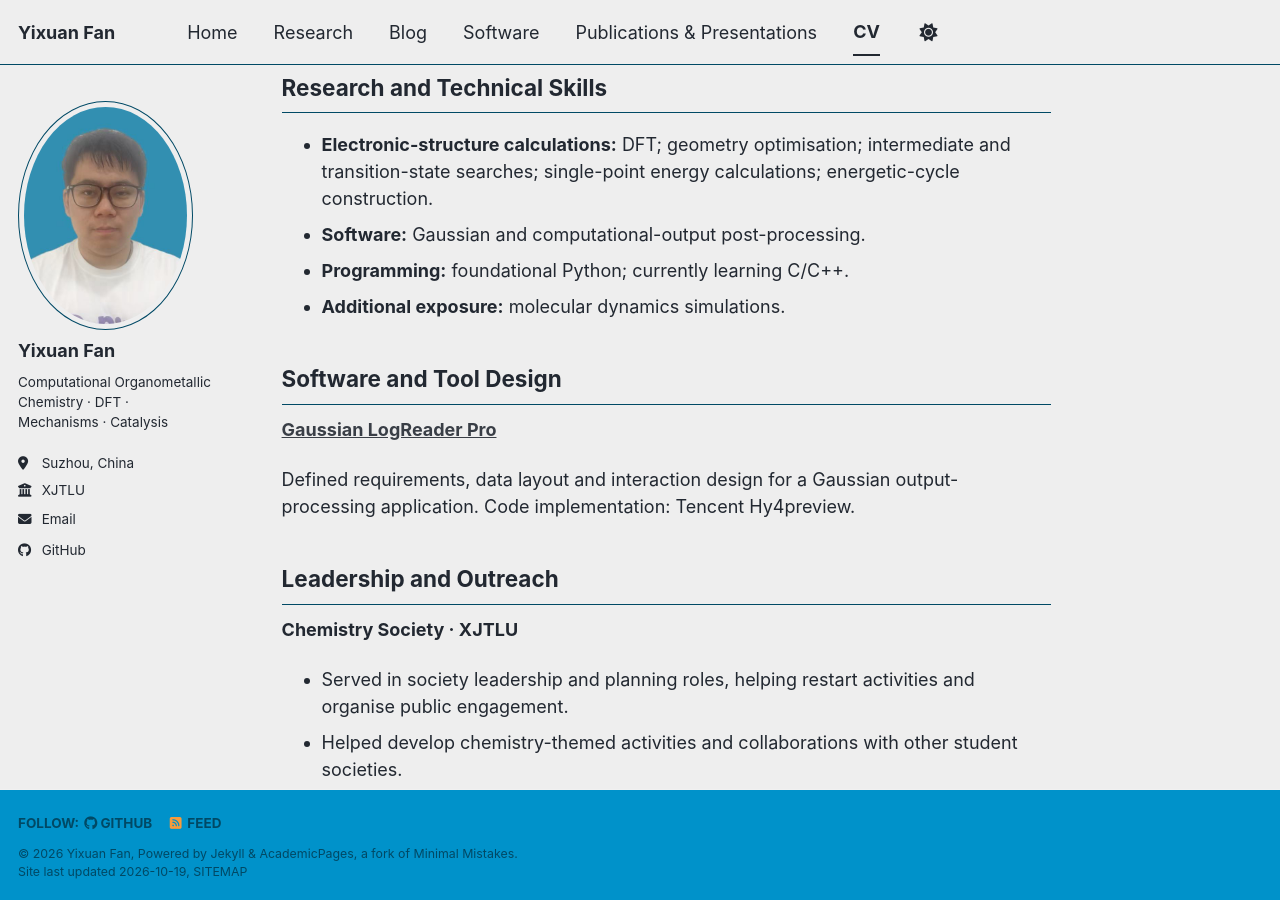
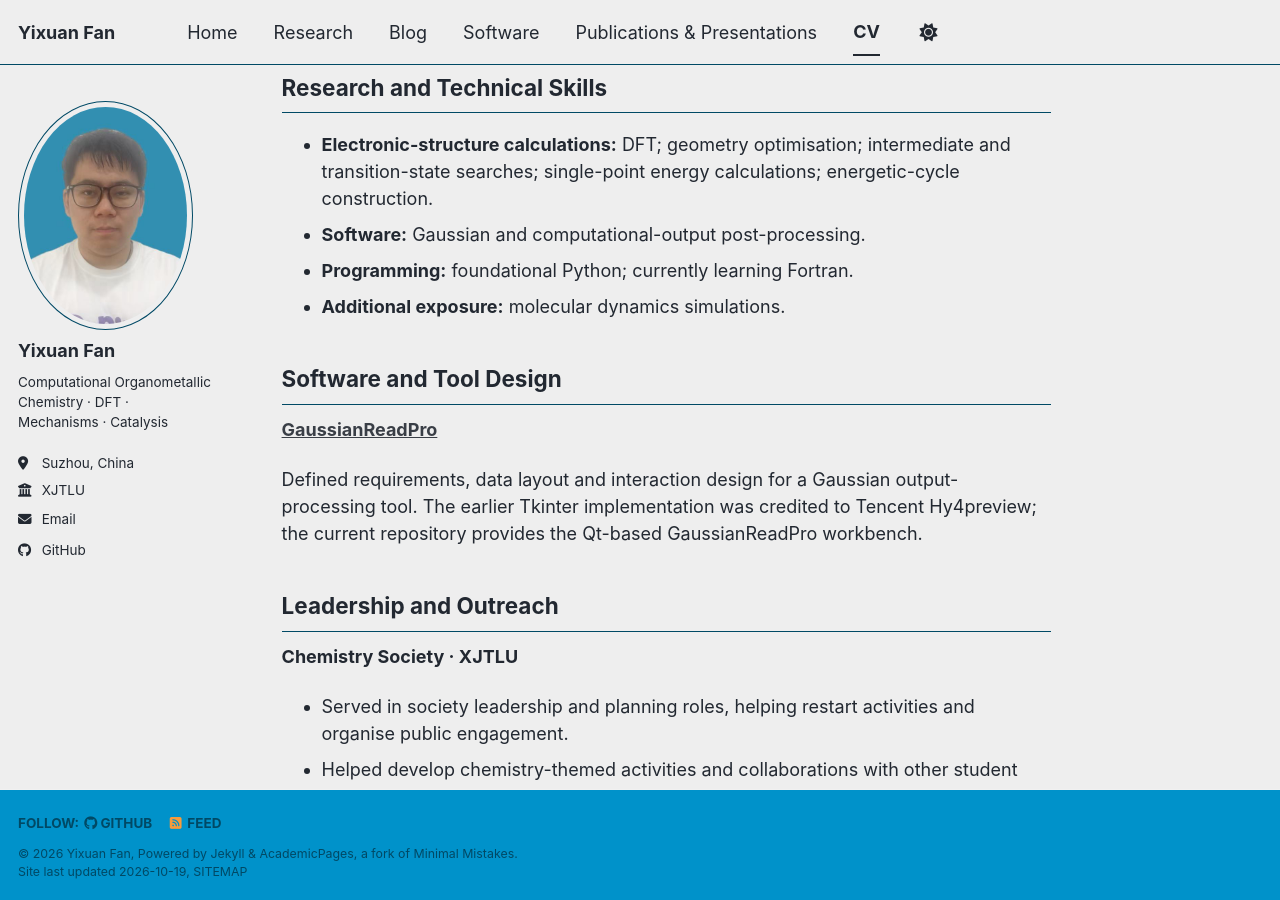
Before and after one commit to Lightmessager/lightmessager.github.io, a Jekyll site: the page built from _pages/cv.md, in a window 1280 px wide and 900 px high, scrolled down 1297 px. Built offline with Jekyll 4.4.1, drawn with Linux system fonts in a browser that asks for light colours; a style sheet for code colours, icons or effects is not loaded.

Commit message:
Update website project information from public repositories

```diff
--- a/_pages/cv.md
+++ b/_pages/cv.md
@@ -45,14 +45,14 @@ Contributed to a SURF project poster. [Available poster file]({{ '/files/poster_
 
 - **Electronic-structure calculations:** DFT; geometry optimisation; intermediate and transition-state searches; single-point energy calculations; energetic-cycle construction.
 - **Software:** Gaussian and computational-output post-processing.
-- **Programming:** foundational Python; currently learning C/C++.
+- **Programming:** foundational Python; currently learning Fortran.
 - **Additional exposure:** molecular dynamics simulations.
 
 ## Software and Tool Design
 
-**[Gaussian LogReader Pro]({{ '/portfolio/gaussian-log-reader-pro/' | relative_url }})**
+**[GaussianReadPro]({{ '/portfolio/gaussian-log-reader-pro/' | relative_url }})**
 
-Defined requirements, data layout and interaction design for a Gaussian output-processing application. Code implementation: Tencent Hy4preview.
+Defined requirements, data layout and interaction design for a Gaussian output-processing tool. The earlier Tkinter implementation was credited to Tencent Hy4preview; the current repository provides the Qt-based GaussianReadPro workbench.
 
 ## Leadership and Outreach
 
```
